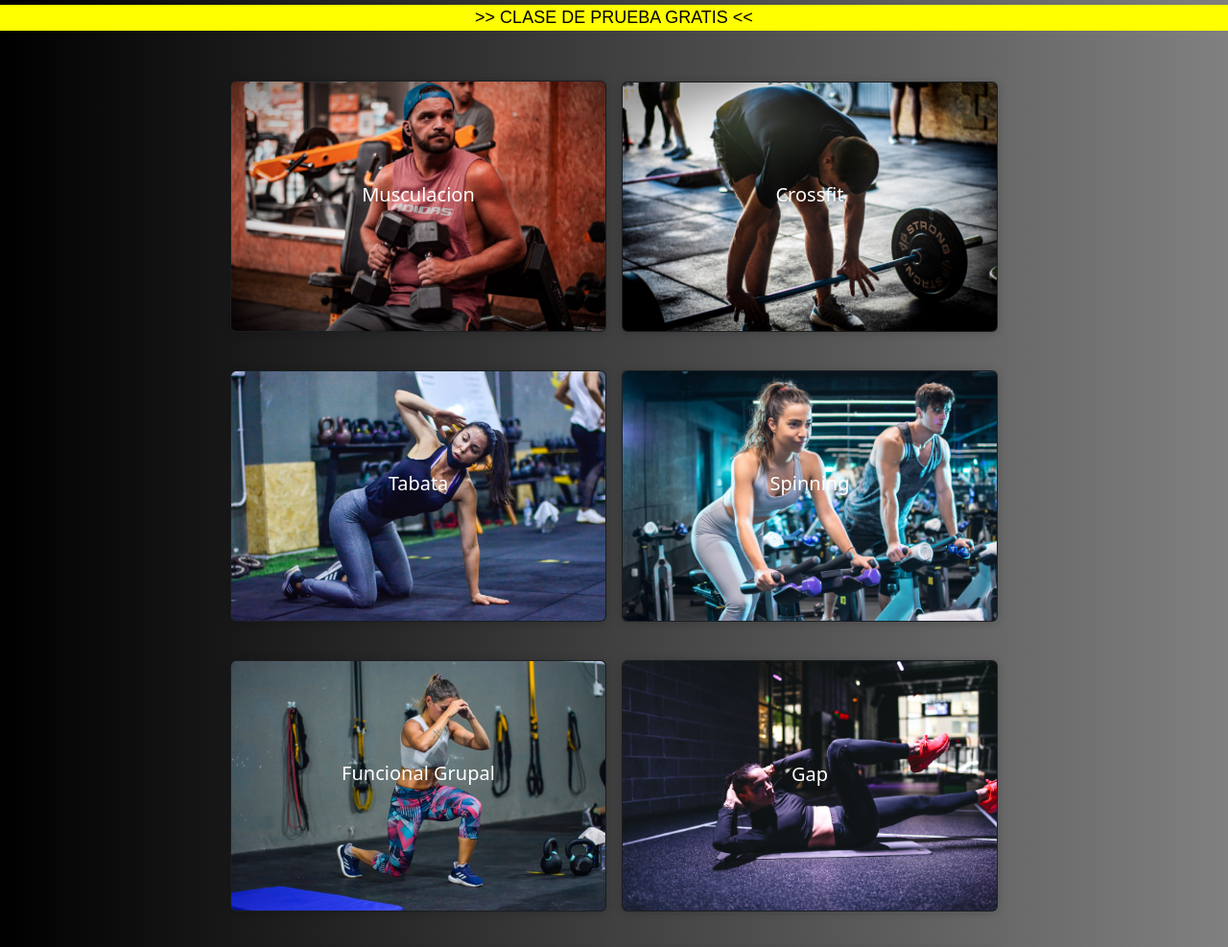
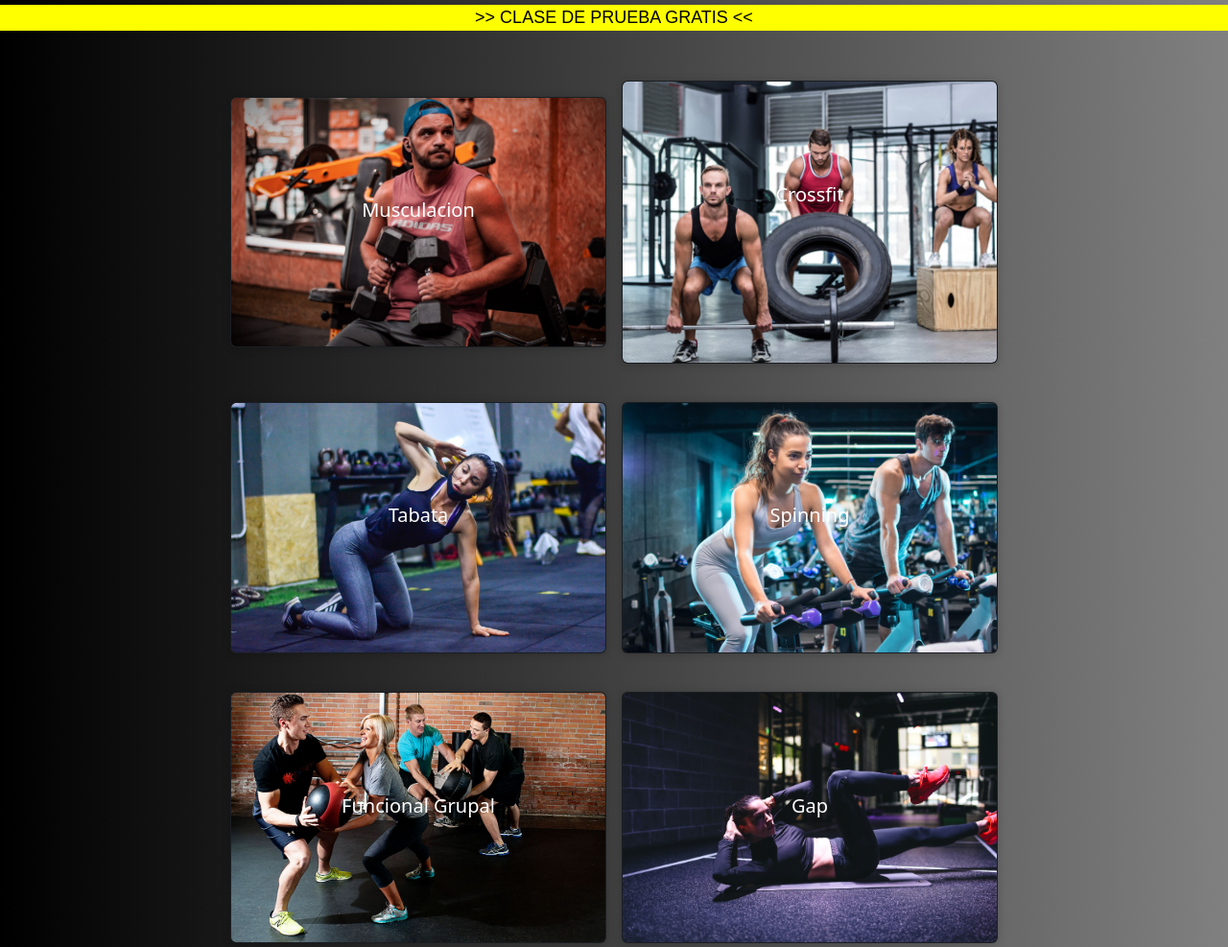
Before and after one commit to Chiarasig/web-invictus, a website: page WEB/actividades.html in a window 1280 px wide. Shown: the part 256-1243 px from the top of the page at 96% size. Drawn offline with nearby package versions, Linux system fonts and the light colour scheme.

Commit message:
cambio fotos

```diff
--- a/WEB/actividades.html
+++ b/WEB/actividades.html
@@ -66,7 +66,7 @@
           </div>
         </div>
         <div class="col-lg-4 col-md-12 mb-4 card bg-dark text-white">
-          <img src="/imagenes/slidercrossfit.jpg" class="card-img" alt="...">
+          <img src="imagenes/crossfit.jpg" class="card-img" alt="...">
           <div class="card-img-overlay">
             <h5 class="card-title">Crossfit</h5>
             <p class="card-text"></p>
@@ -87,7 +87,7 @@
           </div>
         </div>
         <div class="col-lg-4 col-md-12 mb-4 card bg-dark text-white">
-          <img src="/imagenes/slider2.jpeg" class="card-img" alt="...">
+          <img src="imagenes/funcionalgrupal.jpg" class="card-img" alt="...">
           <div class="card-img-overlay">
             <h5 class="card-title">Funcional Grupal</h5>
             <p class="card-text"></p>
```
Also changed, not shown: WEB/imagenes/funcionalgrupal.jpg (added).
